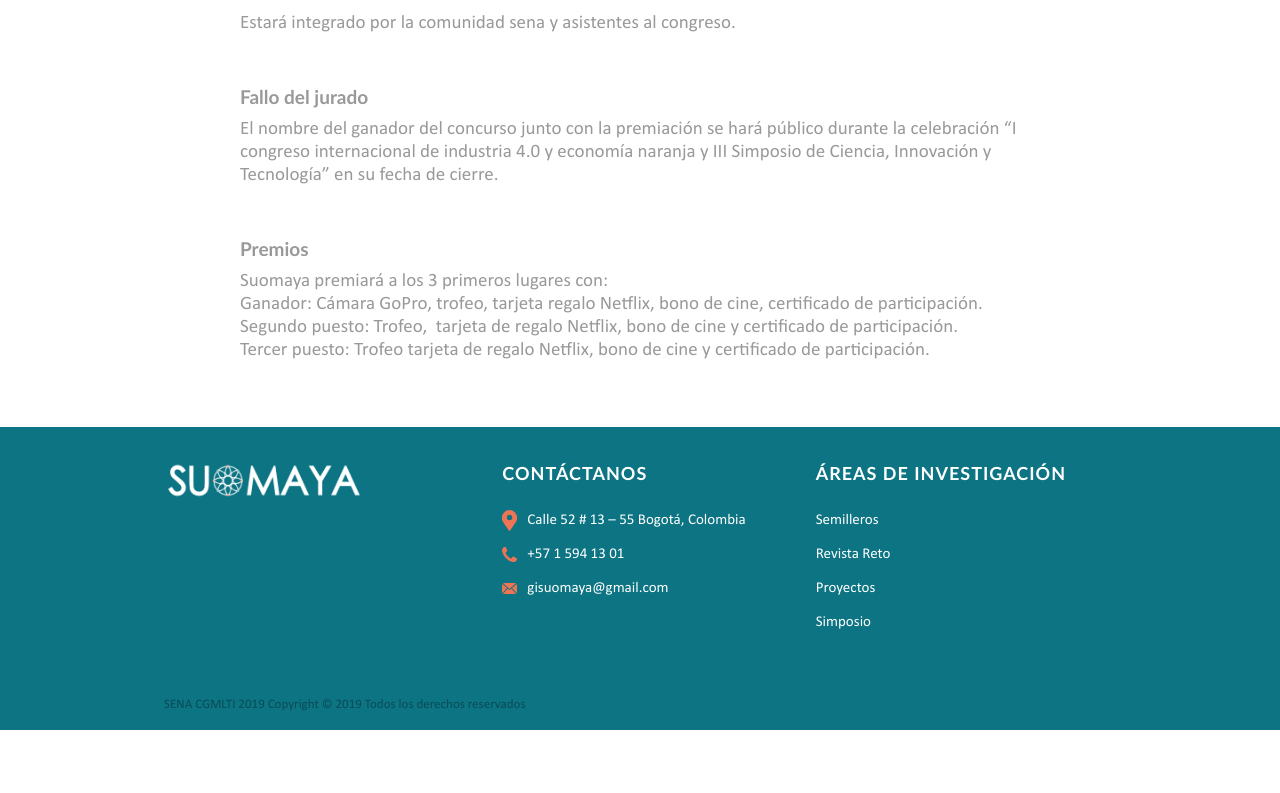
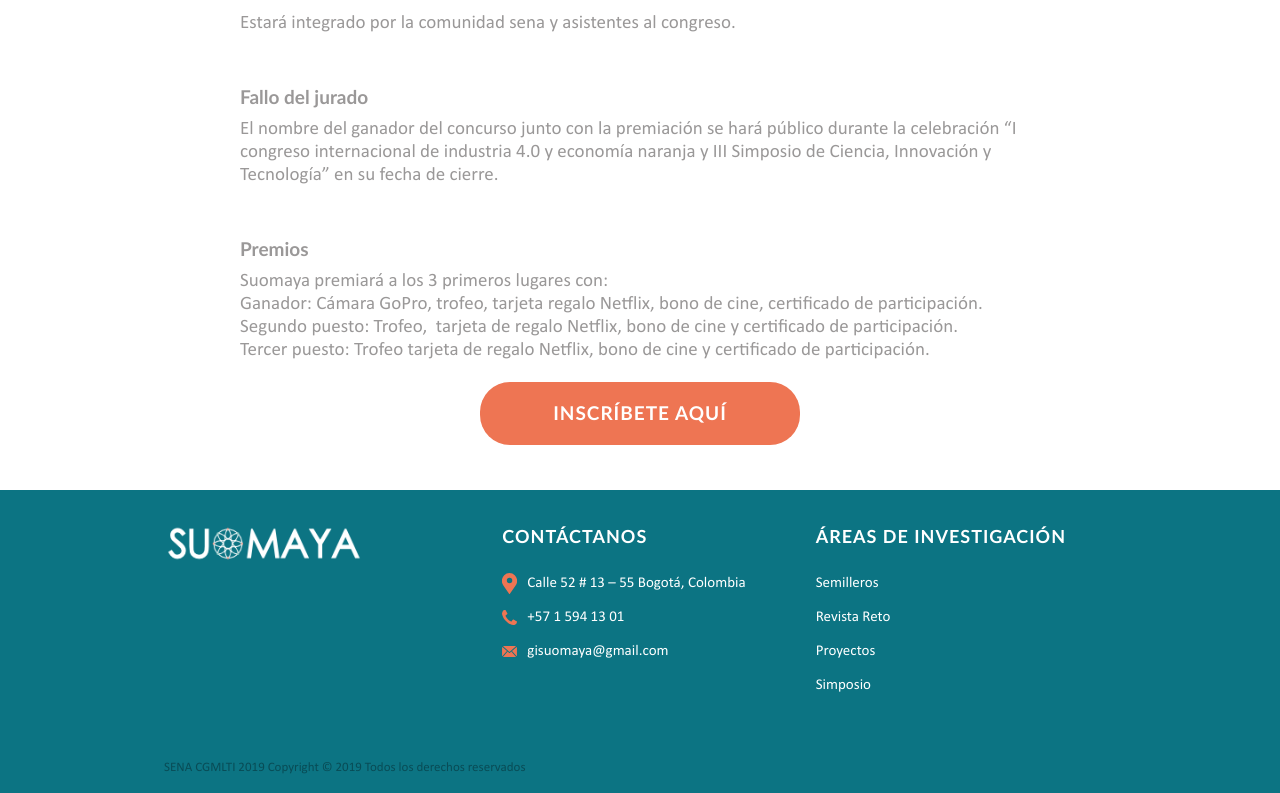
Before and after one commit to fcor/suomaya, a React (Create React App) app: page /fotografia in a window 1280 px wide. Shown: the part 1882-2675 px from the top of the page. Before the commit the page ends 2612 px from the top, so only its background shows below. Built offline with nearby package versions, Linux system fonts and the light colour scheme.

Commit message:
Form link and button

```diff
--- a/src/components/Concurso/index.js
+++ b/src/components/Concurso/index.js
@@ -27,6 +27,9 @@ class Concurso extends React.Component {
               <p>{content.text}</p>
             </div>
           ))}
+          <Button link="https://forms.gle/xX547NHQ6QY8Zvmd7">
+            INSCRÍBETE AQUÍ
+          </Button>
         </section>
       </div>
     )
--- a/src/components/Concurso/styles.css
+++ b/src/components/Concurso/styles.css
@@ -41,6 +41,10 @@
   margin: 25px 0 0 0;
 }
 
+.concurso-content a{
+  align-self: center !important;
+}
+
 .concurso-detail {
   margin: 20px 0;
 }
```
